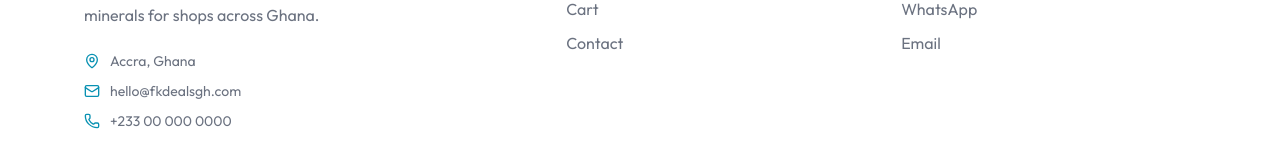
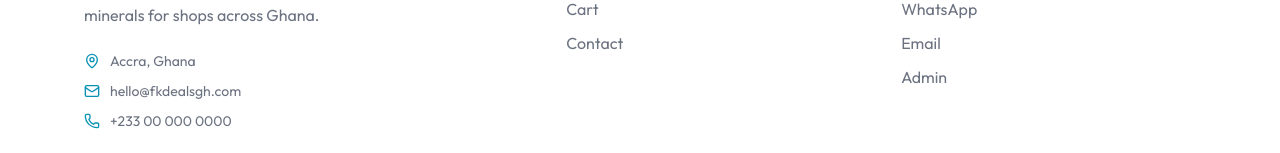
Before and after one commit to topboykelly/fk-venturestest, a Next.js app: page /contact in a window 1280 px wide. Shown: the part 1088-1241 px from the top of the page. Built offline with nearby package versions, Linux system fonts and the light colour scheme; no server answers; the database is empty.

Commit message:
Add Admin footer link to reach /admin/login
Makes it obvious when the running app includes the admin routes.

Co-authored-by: topboykelly <topboykelly@users.noreply.github.com>

```diff
--- a/src/data/store.ts
+++ b/src/data/store.ts
@@ -66,6 +66,7 @@ export const footerColumns = [
       { label: "Our Story", href: "/#story" },
       { label: "WhatsApp", href: `https://wa.me/${contact.whatsapp}` },
       { label: "Email", href: `mailto:${contact.email}` },
+      { label: "Admin", href: "/admin/login" },
     ],
   },
 ] as const;
```
